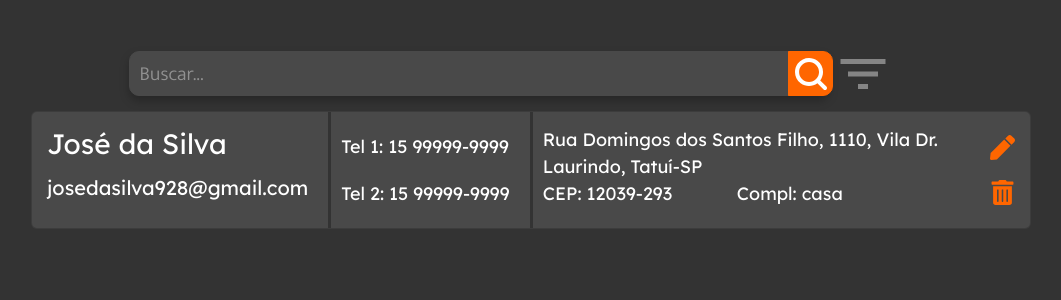
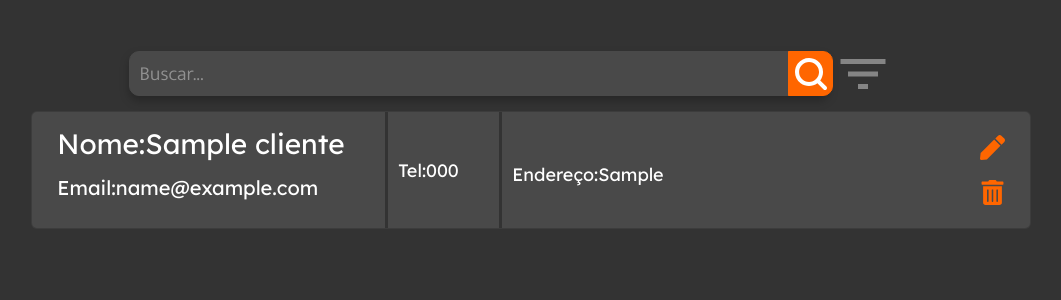
Before and after one commit to thayM/TCC_Amazing-Custom, a PHP site: page /appAdmin/listagemCli.php in a window 1280 px wide. Shown: the part 104-404 px from the top of the page, without its empty margins (109-1170 px from the left). Run offline with PHP 8.4, Linux system fonts and the light colour scheme; tables that the repository leaves empty hold one stand-in row (values such as "Sample post"); data that the repository does not hold is empty.

Commit message:
feature listagem cliente, fix DB

```diff
--- a/Admin/appAdmin/listagemCli.php
+++ b/Admin/appAdmin/listagemCli.php
@@ -1,5 +1,9 @@
 <?php
   include_once('../components/header.php');
+  require "../../lib/conn.php";
+  $sqlSelect = "SELECT * FROM Cliente";
+  $stmt = $conn->query($sqlSelect);
+  $clientes = $stmt->fetchAll(PDO::FETCH_OBJ);
 ?>
 
 <head>
@@ -16,24 +20,30 @@
 </div>
 
 <div class="card">
+    <?php
+    foreach ($clientes as $cliente) {
+    ?>
     <div class="card-body">
         <div class="coluna">
-            <h3 class="card-title">José da Silva</h3>
-            <h5 class="card-subtitle">josedasilva928@gmail.com</h5>
+            <h3 class="card-title">Nome:<?= $cliente->nome?></h3>
+            <h5 class="card-subtitle">Email:<?= $cliente->email?></h5>
+        </div>
+        <?php
+        $telefones = explode("/",$cliente->tel);
+        ?>
+        <div class="coluna">
+            <p class="card-text">Tel:<?=$telefones[0]?></p>
+        <?php
+        if ($telefones[1]!="") {
+            ?>
+                <p class="card-text">Tel:<?=$telefones[1]?></p>
+            <?php
+        }
+        ?>
         </div>
 
         <div class="coluna">
-            <p class="card-text">Tel 1: 15 99999-9999</p>
-            <p class="card-text">Tel 2: 15 99999-9999</p>
-        </div>
-
-        <div class="coluna">
-            <p class="card-text">Rua Domingos dos Santos Filho, 1110, Vila Dr. Laurindo, Tatuí-SP</p>
-
-            <div class="infoBaixo">
-            <p class="card-text">CEP: 12039-293</p>
-            <p class="card-text">Compl: casa</p>
-            </div>
+            <p class="card-text">Endereço:<?= $cliente->endereco?></p>
         </div>
 
         <div class="colunaImg">
@@ -41,6 +51,9 @@
             <img src="../assets/icons/trash-alt.svg" alt="">
         </div>
     </div>
+    <?php
+    }
+    ?>
 </div>
 
 </body>
--- a/DB/dataBase.sql
+++ b/DB/dataBase.sql
@@ -25,7 +25,7 @@ create table CLIENTE(
     cod_cli int primary key auto_increment,
     nome varchar(50) not null,
     senha varchar(50) not null,
-    tel char(11) not null,
+    tel varchar(40) not null,
     endereco varchar(100) not null,
     email varchar(100) not null
 );
```
